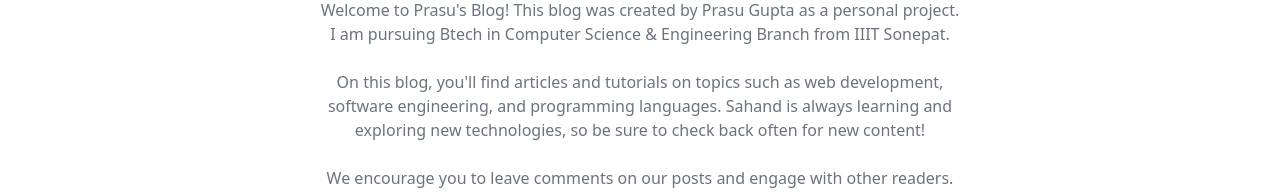
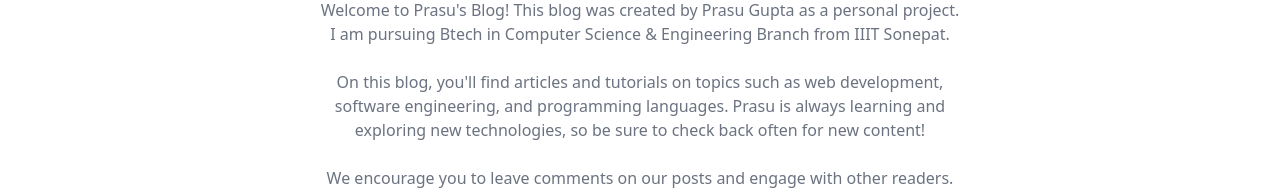
Before and after one commit to Prasugupta21/Blogger-Frontend, a React (Create React App) app: page /about in a window 1280 px wide. Shown: the part 398-590 px from the top of the page. Built offline with nearby package versions, Linux system fonts and the light colour scheme; no server answers.

Commit message:
changed about page

```diff
--- a/src/components/CommentSection.jsx
+++ b/src/components/CommentSection.jsx
@@ -142,7 +142,7 @@ const CommentSection = ({ postId }) => {
     }
   };
   return (
-    <div className="max-w-2xl mx-auto w-full p-3">
+    <div className="max-w-lg mx-auto w-full p-3">
       {currUser ? (
         <div className="flex items-center gap-1 my-5 text-gray-500 text-sm">
           <p>Signed in as:</p>
--- a/src/components/DashPost.jsx
+++ b/src/components/DashPost.jsx
@@ -154,6 +154,7 @@ const DashPost = () => {
         size="md"
         className="md:w-1/3   mx-auto mt-32 shadow-slate-800   "
       >
+
         <Modal.Header />
         <Modal.Body>
           <div className="text-center">
--- a/src/pages/About.jsx
+++ b/src/pages/About.jsx
@@ -15,7 +15,7 @@ const  About=()=> {
               <p>
                 On this blog, you'll find  articles and tutorials on topics
                 such as web development, software engineering, and programming
-                languages. Sahand is always learning and exploring new
+                languages. Prasu is always learning and exploring new
                 technologies, so be sure to check back often for new content!
               </p>
 
```
